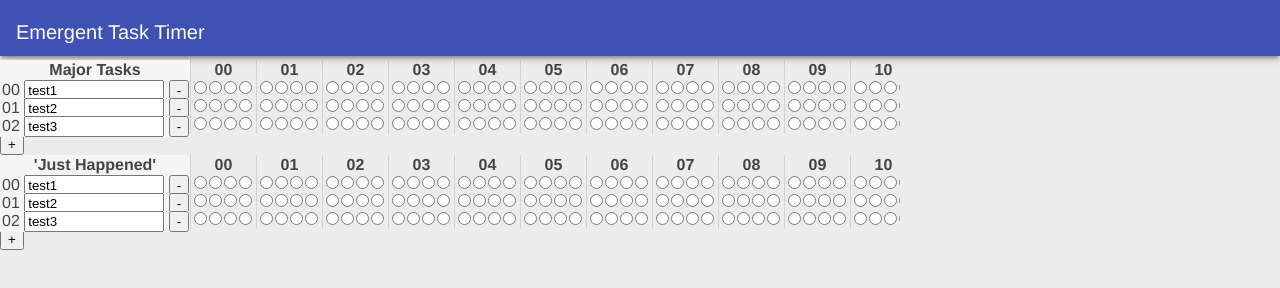
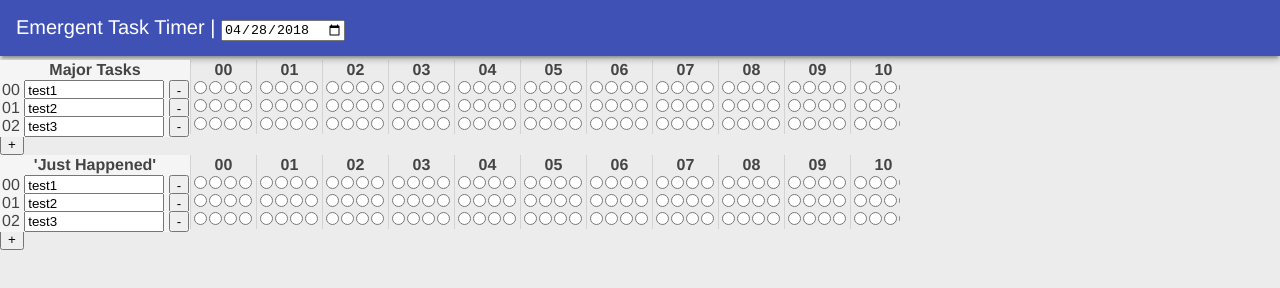
Before and after one commit to mattscilipoti/ett.js, a plain HTML site: page index.html in a window 1280 px wide. Drawn offline with nearby package versions, Linux system fonts and the light colour scheme.

Commit message:
report: set date
- move Vue app up to wrap all. Required to provide date

```diff
--- a/index.html
+++ b/index.html
@@ -10,11 +10,13 @@
 </head>
 
 <body>
+  <div id="app">
     <header class="header">
-    <h1 class="header__title">Emergent Task Timer</h1>
-    <span class="date"></span>
-    <button id="butRefresh" class="headerButton"></button>
-
+      <h1 class="header__title">
+        Emergent Task Timer |
+        <!-- really? v-model does NOT support Date?, thx https://acdcjunior.github.io/how-bind-date-object-to-input-date-vue.js-v-model.html -->
+        <input type="date" :value="reportDate && reportDate.toISOString().split('T')[0]" @input="reportDate = $event.target.valueAsDate">
+      </h1>
     </header>
 
     <main class="main">
@@ -27,7 +29,7 @@
         </svg>
       </div>
     </main>
-
+  </div>
 
 
   <script src="https://cdnjs.cloudflare.com/ajax/libs/vue/2.5.3/vue.js"></script>
--- a/scripts/app.js
+++ b/scripts/app.js
@@ -50,9 +50,10 @@ Vue.component('task-table', {
 })
 
 app.vm = new Vue({
-  el: 'main',
+  el: '#app',
   data: {
     isLoading: true,
+    reportDate: new Date(),
   },
   mounted() {
     this.$nextTick(() => {
```
Lines whose indentation alone changed are shown as unchanged.
